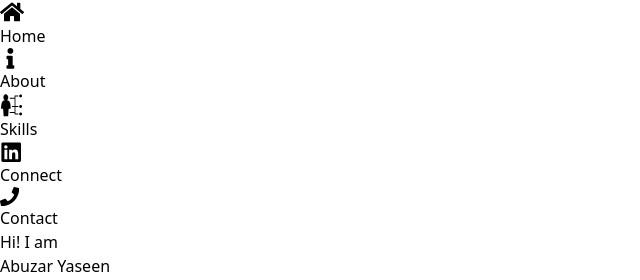
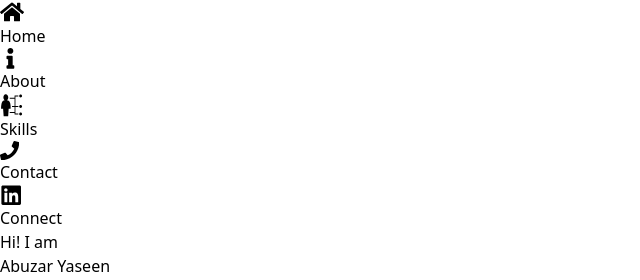
Before and after one commit to AbuzarYaseen/Portfolio, a React (Vite) app: page / in a window 1280 px wide. Shown: the top 280 px of the page, without its empty margins (0-640 px from the left). Built offline with nearby package versions, Linux system fonts and the light colour scheme.

Commit message:
improvements made

```diff
--- a/src/components/navbar/Navbar.jsx
+++ b/src/components/navbar/Navbar.jsx
@@ -2,43 +2,71 @@ import React from "react";
 import { FaPhone, FaLinkedin, FaHome, FaInfo, FaGithub } from "react-icons/fa";
 import { GiSkills } from "react-icons/gi";
 
-import { Link, NavLink } from "react-router-dom";
+const Navbar = () => {
+  const scrollTo = (id) => {
+    const element = document.getElementById(id);
+    if (element) {
+      element.scrollIntoView({ behavior: "smooth" });
+    }
+  };
 
-const Navbar = () => {
+  const linkedInLink = "https://www.linkedin.com/in/abuzar-yaseen/";
+
   return (
     <>
-      <section className="md:flex md:justify-evenly lg:py-5 py-5  shadow-lg shadow-blue-600/50 md:shadow-xl md:shadow-blue-500/50">
-        <div className="flex hover:animate-pulse animate__animated animate__flip cursor-pointer px-6 lg:px-0 py-2 lg:py-0 ">
-          <FaHome size="1.5em " />
-          <a className="text-center  font-bold px-4 lg:text-lg text-sm ">
-            Home
-          </a>
-        </div>
-        <div className="flex hover:animate-pulse animate__animated animate__flip cursor-pointer px-6 lg:px-0 py-2 lg:py-0 ">
-          <FaInfo size="1.3em " />
-          <a className="text-center lg:px-2  font-bold px-4 lg:text-lg text-sm">
-            About
-          </a>
-        </div>
-        <div className="flex hover:animate-pulse animate__animated animate__flip cursor-pointer px-6 lg:px-0 py-2 lg:py-0 ">
-          <GiSkills size="1.5em " />
-          <a className="text-center lg:px-2  font-bold px-4 lg:text-lg text-sm">
-            Skills
-          </a>
-        </div>
-        <div className="flex hover:animate-pulse animate__animated animate__flip cursor-pointer px-6 lg:px-0 py-2 lg:py-0 ">
-          <FaLinkedin size="1.4em " />
-          <a className="text-center lg:px-2  font-bold px-4 lg:text-lg text-sm">
-            Connect
-          </a>
-        </div>
-        <div className="flex hover:animate-pulse  animate__animated animate__flip cursor-pointer px-6 lg:px-0 py-2 lg:py-0 ">
-          <FaPhone size="1.2em " />
-          <a className="text-center lg:px-2  font-bold px-4 lg:text-lg text-sm">
-            Contact
-          </a>
-        </div>
-      </section>
+      <nav className="sticky top-0 bg-transparent z-10 backdrop-blur">
+        <ul className="md:flex md:justify-evenly lg:py-5 py-5 shadow-lg shadow-blue-600/50 md:shadow-xl md:shadow-blue-500/50">
+          <li
+            className="flex hover:animate-pulse animate__animated animate__flip cursor-pointer px-6 lg:px-0 py-2 lg:py-0"
+            onClick={() => scrollTo("home")}
+          >
+            <FaHome size="1.5em" />
+            <span className="text-center font-bold px-4 lg:text-lg text-sm">
+              Home
+            </span>
+          </li>
+
+          <li
+            className="flex hover:animate-pulse animate__animated animate__flip cursor-pointer px-6 lg:px-0 py-2 lg:py-0"
+            onClick={() => scrollTo("about")}
+          >
+            <FaInfo size="1.3em" />
+            <span className="text-center lg:px-2 font-bold px-4 lg:text-lg text-sm">
+              About
+            </span>
+          </li>
+
+          <li
+            className="flex hover:animate-pulse animate__animated animate__flip cursor-pointer px-6 lg:px-0 py-2 lg:py-0"
+            onClick={() => scrollTo("skills")}
+          >
+            <GiSkills size="1.5em" />
+            <span className="text-center lg:px-2 font-bold px-4 lg:text-lg text-sm">
+              Skills
+            </span>
+          </li>
+
+          <li
+            className="flex hover:animate-pulse animate__animated animate__flip cursor-pointer px-6 lg:px-0 py-2 lg:py-0"
+            onClick={() => scrollTo("contact")}
+          >
+            <FaPhone size="1.2em" />
+            <span className="text-center lg:px-2 font-bold px-4 lg:text-lg text-sm">
+              Contact
+            </span>
+          </li>
+
+          <li
+            className="flex hover:animate-pulse animate__animated animate__flip cursor-pointer px-6 lg:px-0 py-2 lg:py-0"
+            onClick={() => window.open(linkedInLink, "_blank")}
+          >
+            <FaLinkedin size="1.4em" />
+            <span className="text-center lg:px-2 font-bold px-4 lg:text-lg text-sm">
+              Connect
+            </span>
+          </li>
+        </ul>
+      </nav>
     </>
   );
 };
```
